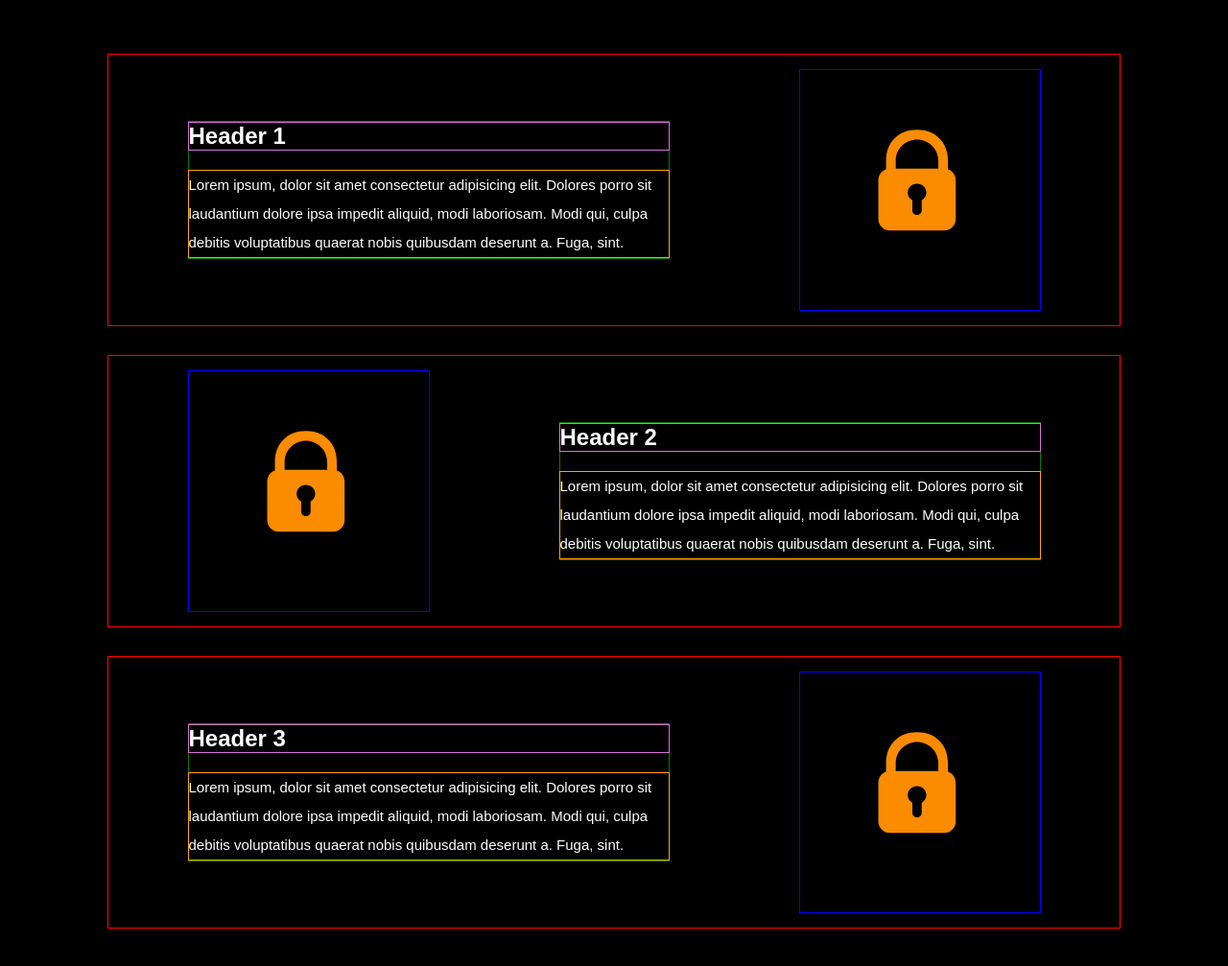
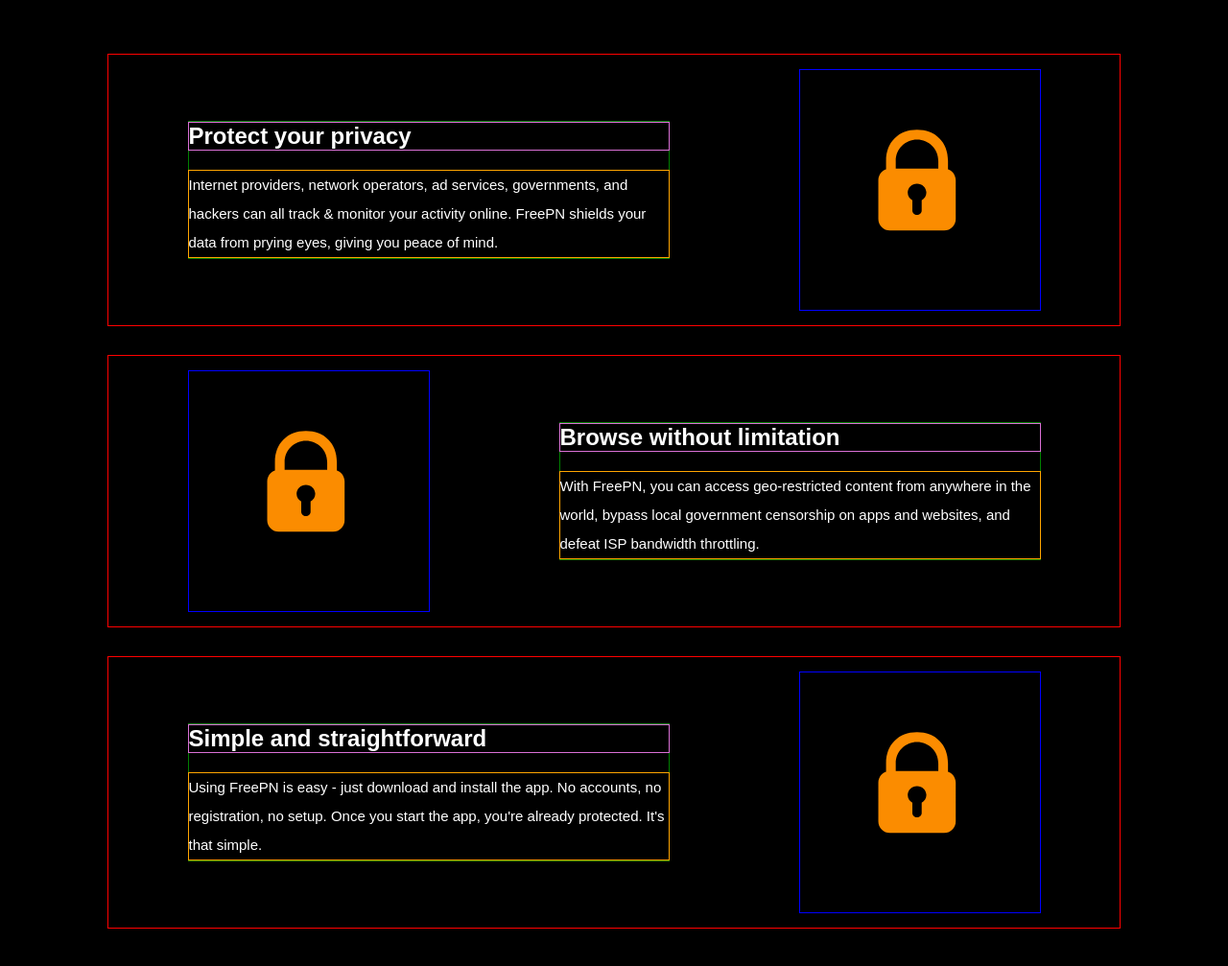
Before and after one commit to jcfr/freepn_marketing_website, a website: page src/index.html in a window 1280 px wide. Shown: the part 3180-4187 px from the top of the page at 96% size. Drawn offline with nearby package versions, Linux system fonts and the light colour scheme; files that its build step writes are made by us from their sources.

Commit message:
finished section 4 copy

```diff
--- a/src/index.html
+++ b/src/index.html
@@ -309,10 +309,9 @@
 		<div class="landing_section_four">
 			<div class="landing_section_four_content_item scroll_animate">
 				<div class="landing_section_four_content_text">
-					<span class="landing_section_four_content_text_header">Header 1</span>
+					<span class="landing_section_four_content_text_header">Protect your privacy</span>
 					<span class="landing_section_four_content_text_body">
-						Lorem ipsum, dolor sit amet consectetur adipisicing elit. Dolores porro sit laudantium dolore ipsa impedit
-						aliquid, modi laboriosam. Modi qui, culpa debitis voluptatibus quaerat nobis quibusdam deserunt a. Fuga, sint.
+						Internet providers, network operators, ad services, governments, and hackers can all track & monitor your activity online. FreePN shields your data from prying eyes, giving you peace of mind.
 					</span>
 				</div>
 				<img class="landing_section_four_content_img" src="images/circle_secure.svg" alt="vendor logo" />
@@ -320,19 +319,18 @@
 			<div class="landing_section_four_content_item_alt scroll_animate">
 				<img class="landing_section_four_content_img" src="images/circle_secure.svg" alt="vendor logo" />
 				<div class="landing_section_four_content_text">
-					<span class="landing_section_four_content_text_header">Header 2</span>
+					<span class="landing_section_four_content_text_header">Browse without limitation</span>
 					<span class="landing_section_four_content_text_body">
-					Lorem ipsum, dolor sit amet consectetur adipisicing elit. Dolores porro sit laudantium dolore ipsa impedit
-					aliquid, modi laboriosam. Modi qui, culpa debitis voluptatibus quaerat nobis quibusdam deserunt a. Fuga, sint.
+						With FreePN, you can access geo-restricted content from anywhere in the world, bypass local government censorship on apps and websites, and defeat ISP bandwidth throttling.
 					</span>
 				</div>
 			</div>
 			<div class="landing_section_four_content_item scroll_animate">
 				<div class="landing_section_four_content_text">
-					<span class="landing_section_four_content_text_header">Header 3</span>
+					<span class="landing_section_four_content_text_header">Simple and straightforward</span>
 					<span class="landing_section_four_content_text_body">
-						Lorem ipsum, dolor sit amet consectetur adipisicing elit. Dolores porro sit laudantium dolore ipsa impedit
-						aliquid, modi laboriosam. Modi qui, culpa debitis voluptatibus quaerat nobis quibusdam deserunt a. Fuga, sint.
+						Using FreePN is easy - just download and install the app. No accounts, no registration, no setup.
+						Once you start the app, you're already protected. It's that simple.
 					</span>
 				</div>
 				<img class="landing_section_four_content_img" src="images/circle_secure.svg" alt="vendor logo" />
```
